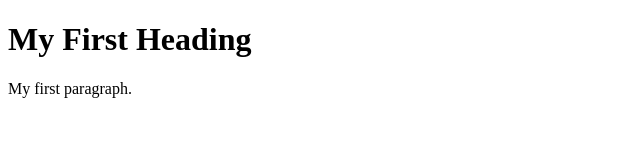
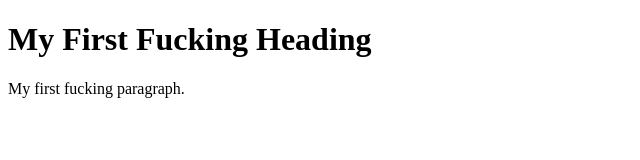
Before and after one commit to acer111/tutorials, a plain HTML site: page index.html in a window 1280 px wide. Shown: the whole page, without its empty margins (0-640 px from the left). Drawn offline with Linux system fonts and the light colour scheme.

Commit message:
Added Profanity

```diff
--- a/index.html
+++ b/index.html
@@ -2,9 +2,9 @@
 <html>
 <body>
 
-<h1>My First Heading</h1>
+<h1>My First Fucking Heading</h1>
 
-<p>My first paragraph.</p>
+<p>My first fucking paragraph.</p>
 
 </body>
 </html>
```
